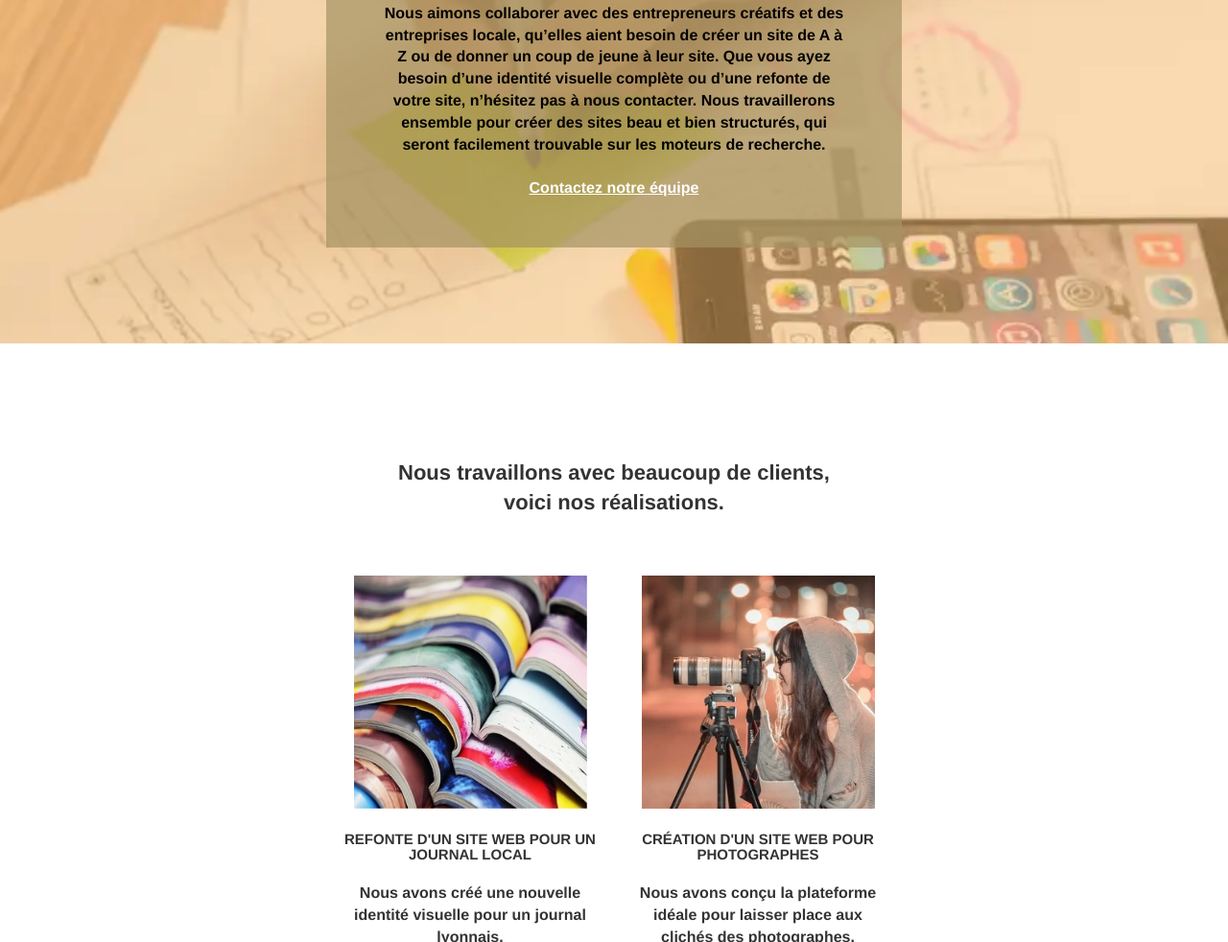
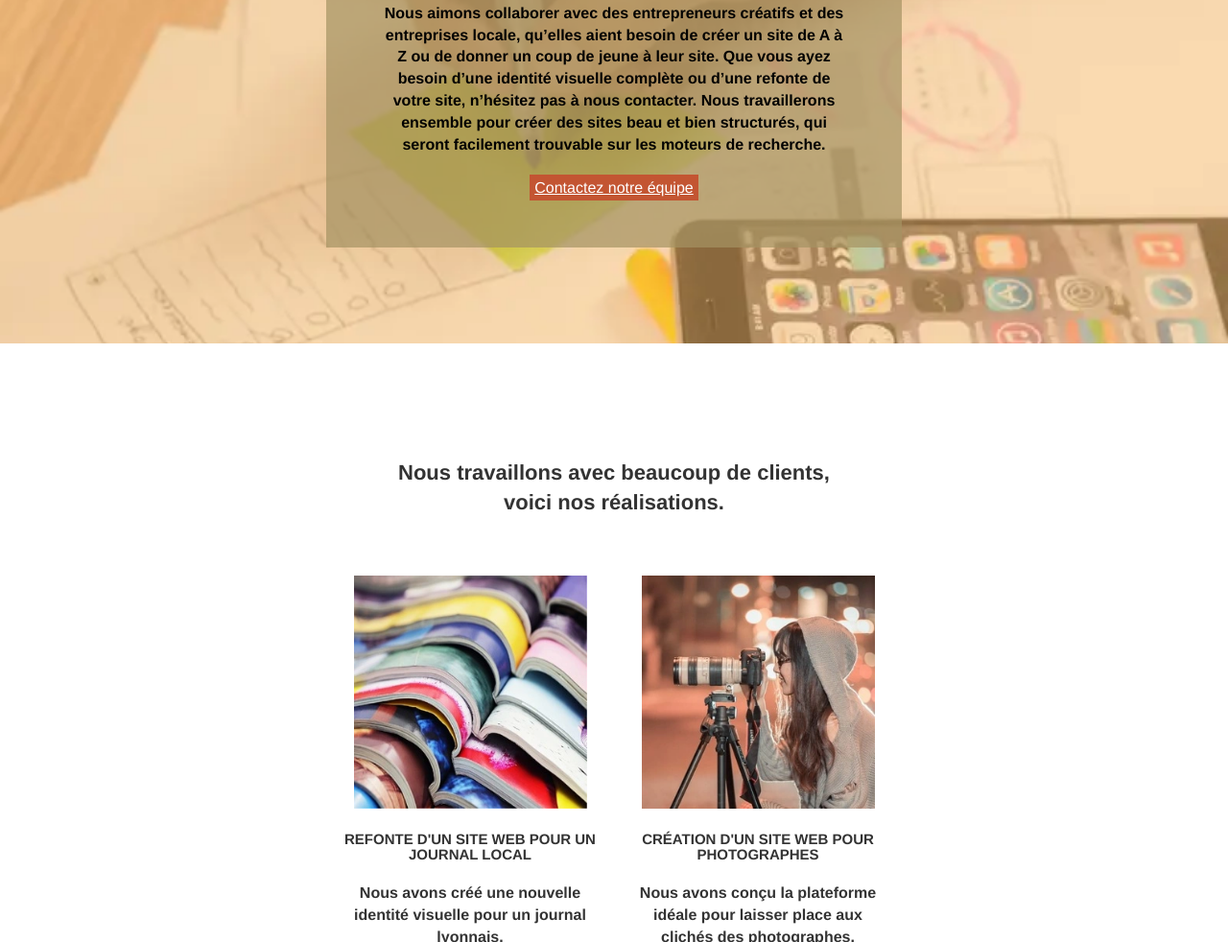
Before and after one commit to Ceciledeveloppeuseweb/La-Panthere-P4, a plain HTML site: page index.html in a window 1280 px wide. Shown: the part 1612-2594 px from the top of the page at 96% size. Drawn offline with Linux system fonts and the light colour scheme.

Commit message:
couleur btn envoi

```diff
--- a/style.css
+++ b/style.css
@@ -792,6 +792,9 @@ h4 {
 
 .ltc-white {
     color: #FFFFFF!important;
+    font-weight: 400;
+    background-color: #C35532;
+    padding: 5px;
 }
 
 .ltc-white:hover {
```
